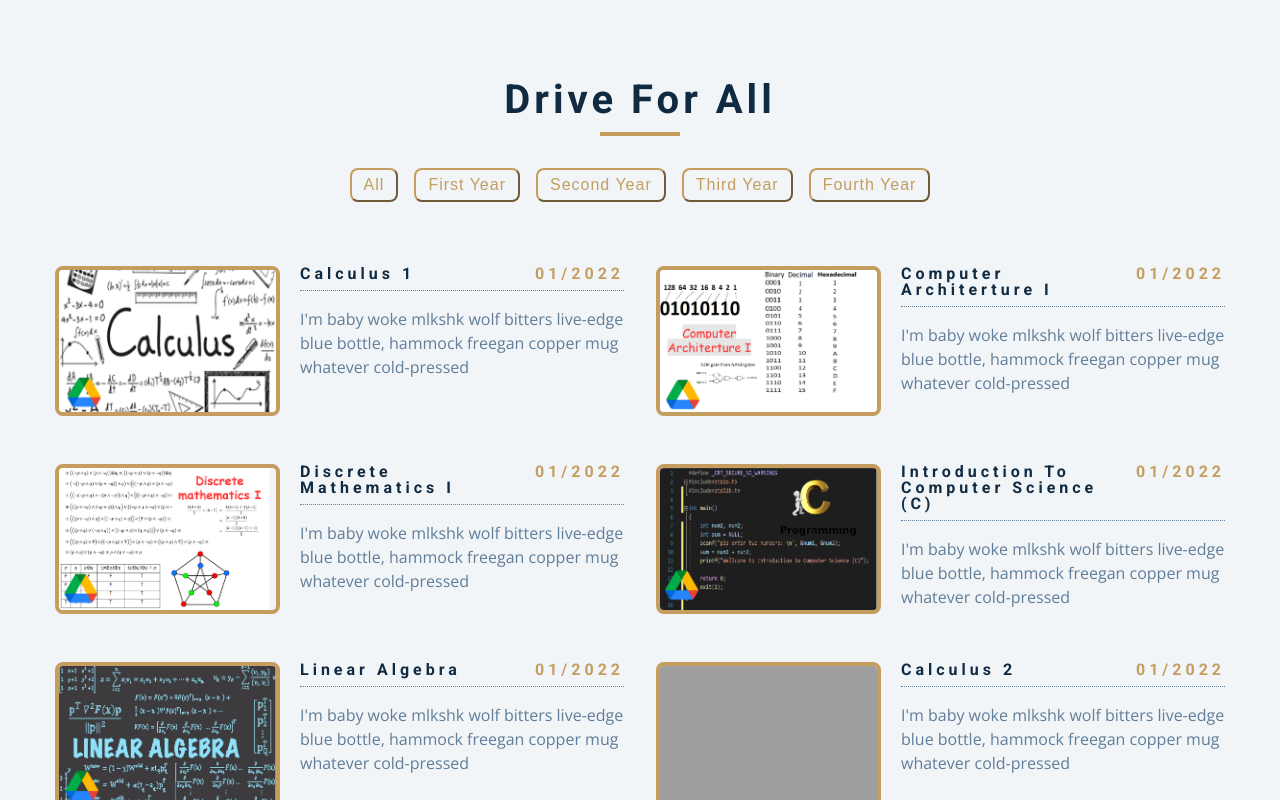
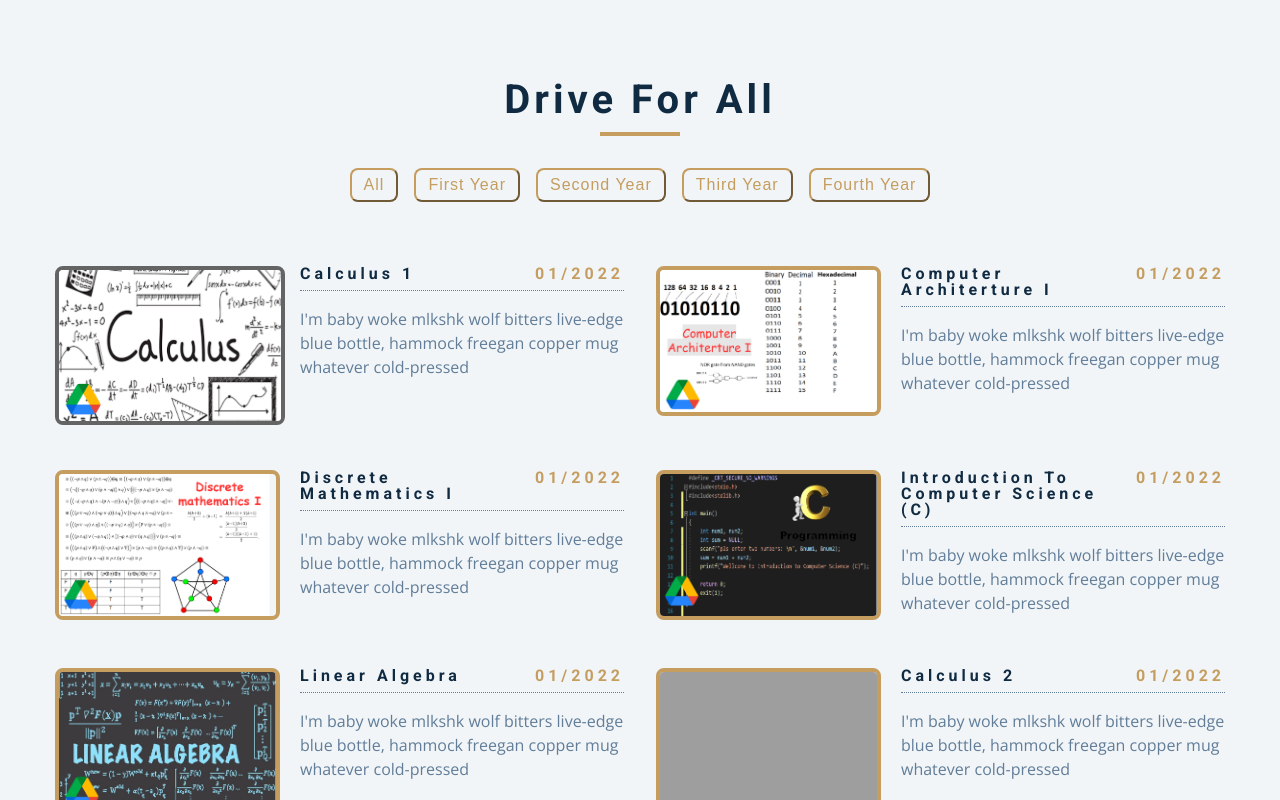
Before and after one commit to Ofek-Elgozi/DriveForAll, a plain HTML site: page final/index.html in a window 1280 px wide. In both pictures the pointer is over the picture 167 px from the left and 341 px from the top of the page. Shown: the top 800 px of the page. Drawn offline with nearby package versions, Linux system fonts and the light colour scheme; grey boxes are pictures that could not be loaded.

Commit message:
Added Photo Hover

```diff
--- a/final/app.js
+++ b/final/app.js
@@ -295,7 +295,7 @@ function diplayCoursesItems(CoursesItems) {
     // console.log(item);
 
     return `<article class="menu-item">
-          <a href= ${item.link} target="blank">
+          <a href= ${item.link} target="_blank">
           <img src=${item.img} alt=${item.title} class="photo"/>
           </a>
           <div class="item-info">
@@ -312,6 +312,8 @@ function diplayCoursesItems(CoursesItems) {
   displayCourses = displayCourses.join("");
   sectionCenter.innerHTML = displayCourses;
 }
+
+
 function displayCoursesButtons() {
   const categories = courses.reduce(
     function (values, item) {
--- a/final/styles.css
+++ b/final/styles.css
@@ -43,6 +43,7 @@ Variables
   --clr-green-dark: hsl(125, 67%, 44%);
   --clr-green-light: hsl(125, 71%, 66%);
   --clr-gold: #c59d5f;
+  --clr-grey: #646464;
   --clr-black: #222;
   --ff-primary: "Roboto", sans-serif;
   --ff-secondary: "Open Sans", sans-serif;
@@ -227,6 +228,13 @@ Menu
   border: 0.25rem solid var(--clr-gold);
   border-radius: var(--radius);
 }
+.photo:hover
+{
+  height:102%;
+  width:102%;
+  border: 0.25rem solid var(--clr-grey);
+  border-radius: var(--radius);
+}
 .item-info header {
   display: flex;
   justify-content: space-between;
```
